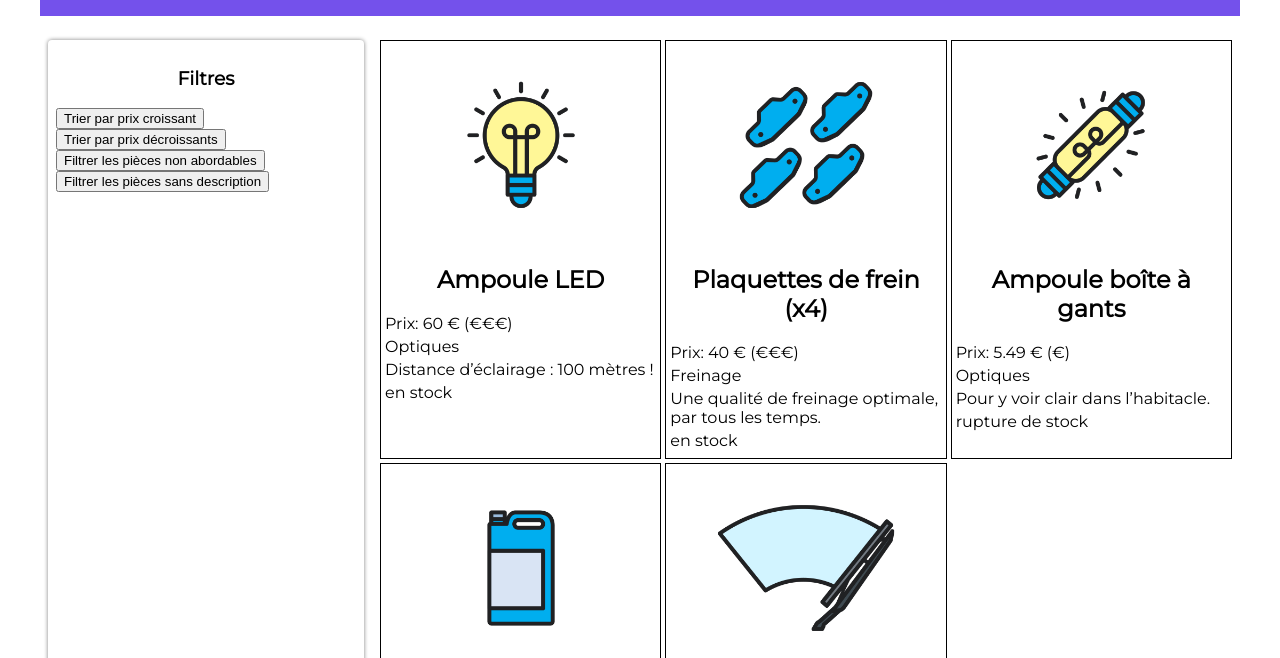
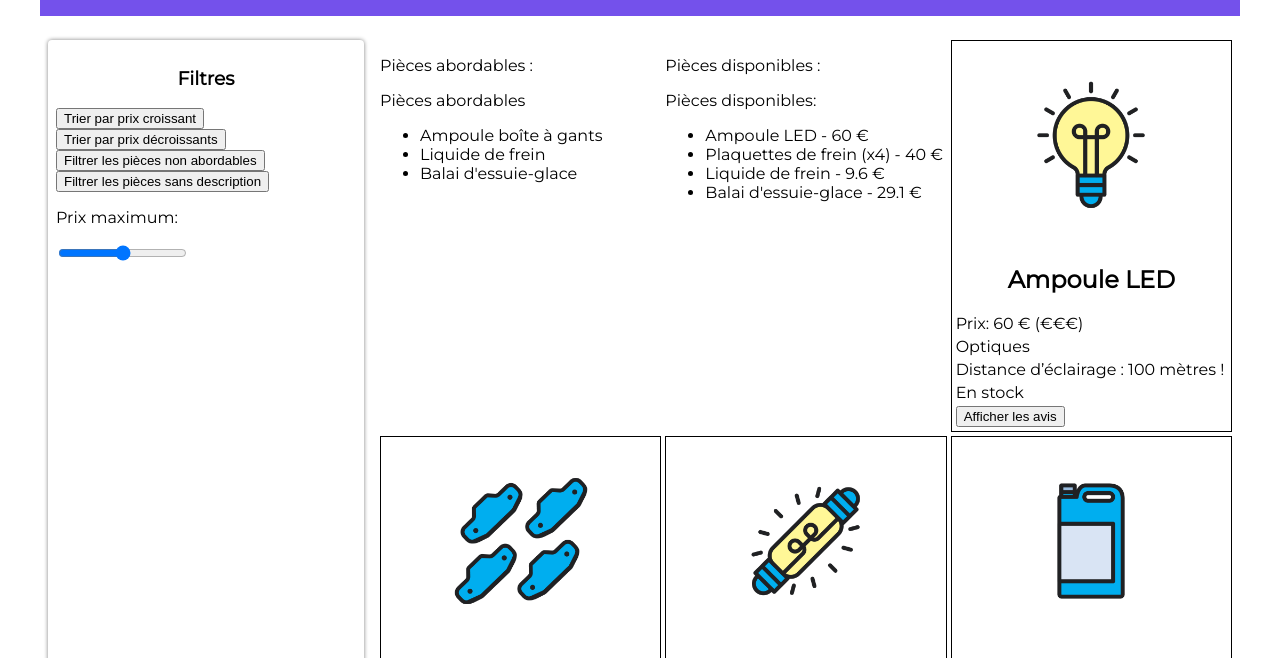
Before and after one commit to nour86/les_bonnes_pieces, a website with bundled scripts: page index.html in a window 1280 px wide. Shown: the part 98-756 px from the top of the page. Built offline with nearby package versions, Linux system fonts and the light colour scheme.

Commit message:
exercice 3

```diff
--- a/avis.js
+++ b/avis.js
@@ -0,0 +1,9 @@
+export function ajoutListenersAvis() {
+    const piecesElements = document.querySelectorAll(".fiches article button");
+
+    for (let i = 0; i < piecesElements.length; i++) {
+      piecesElements[i].addEventListener("click", async function (event) {
+           /* ... */
+      });
+    }
+}
--- a/index.html
+++ b/index.html
@@ -22,10 +22,18 @@
 				<button class="btn-filtrer">Filtrer les pièces non abordables</button>
 				<br>
 				<button class="btn-nodesc">Filtrer les pièces sans description</button>
+				<p>Prix maximum:</p>
+				<input type="range" name="prix-max" id="prix-max" min="0" max="60" step="5">
 			</section>
 
 			<!-- Fiches produits -->
 			<section class="fiches">
+				<div class="abordables">
+					<p>Pièces abordables :</p>
+				</div>
+				<div class="disponibles">
+					<p>Pièces disponibles :</p>
+				</div>
 			</section>
 		</main>
 	</body>
--- a/pieces.js
+++ b/pieces.js
@@ -1,77 +1,147 @@
-const reponse= await fetch("pieces-autos.json");
-const pieces= await reponse.json();
-// Récupération de l'élément du DOM qui accueillera les fiches
-const sectionFiches = document.querySelector(".fiches");
+import { ajoutListenersAvis } from "./avis.js";
 
+// Récupération des pièces depuis le fichier JSON
+const reponse = await fetch('pieces-autos.json');
+const pieces = await reponse.json();
 
-
+function genererPieces(pieces){
     for (let i = 0; i < pieces.length; i++) {
 
         const article = pieces[i];
-
+        // Récupération de l'élément du DOM qui accueillera les fiches
+        const sectionFiches = document.querySelector(".fiches");
         // Création d’une balise dédiée à une pièce automobile
         const pieceElement = document.createElement("article");
-
+        // Création des balises
         const imageElement = document.createElement("img");
         imageElement.src = article.image;
-    pieceElement.appendChild(imageElement);
-
         const nomElement = document.createElement("h2");
         nomElement.innerText = article.nom;
-    pieceElement.appendChild(nomElement);
-
         const prixElement = document.createElement("p");
-    prixElement.innerText = `Prix: ${article.prix} € (${article.prix <=35 ? "€" : "€€€"})`;
-    pieceElement.appendChild(prixElement);
-
+        prixElement.innerText = `Prix: ${article.prix} € (${article.prix < 35 ? "€" : "€€€"})`;
         const categorieElement = document.createElement("p");
         categorieElement.innerText = article.categorie ?? "(aucune catégorie)";
+        const descriptionElement = document.createElement("p");
+        descriptionElement.innerText = article.description ?? "Pas de description pour le moment.";
+        const stockElement = document.createElement("p");
+        stockElement.innerText = article.disponibilite ? "En stock" : "Rupture de stock";
+        const avisBouton = document.createElement("button");
+        avisBouton.dataset.id = article.id;
+        avisBouton.textContent = "Afficher les avis";
+
+        // On rattache la balise article a la section Fiches
+        sectionFiches.appendChild(pieceElement);
+        // On rattache l’image à pieceElement (la balise article)
+        pieceElement.appendChild(imageElement);
+        pieceElement.appendChild(nomElement);
+        pieceElement.appendChild(prixElement);
         pieceElement.appendChild(categorieElement);
-
-    const descriptionElement = document.createElement("p");
-    descriptionElement.innerText = article.description ?? "(Pas de description pour le moment)";
+        //Ajout des éléments au DOM pour l'exercice
         pieceElement.appendChild(descriptionElement);
-
-    const disponibiliteElement = document.createElement("p");
-    disponibiliteElement.innerText = article.disponibilite ? "en stock" : "rupture de stock";
-    pieceElement.appendChild(disponibiliteElement);
-
-    sectionFiches.appendChild(pieceElement);
+        pieceElement.appendChild(stockElement);
+        pieceElement.appendChild(avisBouton);
 
      }
+}
 
+genererPieces(pieces);
+
+ //gestion des bouttons
 const boutonTrier = document.querySelector(".btn-trier");
+
 boutonTrier.addEventListener("click", function () {
     const piecesOrdonnees = Array.from(pieces);
     piecesOrdonnees.sort(function (a, b) {
         return a.prix - b.prix;
      });
-     console.log(piecesOrdonnees);
+     document.querySelector(".fiches").innerHTML = "";
+    genererPieces(piecesOrdonnees);
 });
 
+const boutonFiltrer = document.querySelector(".btn-filtrer");
+
+boutonFiltrer.addEventListener("click", function () {
+    const piecesFiltrees = pieces.filter(function (piece) {
+        return piece.prix <= 35;
+    });
+    document.querySelector(".fiches").innerHTML = "";
+    genererPieces(piecesFiltrees);
+});
+
+//Correction Exercice
 const boutonDecroissant = document.querySelector(".btn-decroissant");
+
 boutonDecroissant.addEventListener("click", function () {
     const piecesOrdonnees = Array.from(pieces);
     piecesOrdonnees.sort(function (a, b) {
         return b.prix - a.prix;
      });
-      console.log(piecesOrdonnees);
+     document.querySelector(".fiches").innerHTML = "";
+    genererPieces(piecesOrdonnees);
 });
 
+const boutonNoDescription = document.querySelector(".btn-nodesc");
 
- const boutonFiltrer=document.querySelector(".btn-filtrer");
- boutonFiltrer.addEventListener("click", function(){
-    const piecesFiltrees=pieces.filter(function(piece) {
-        return piece.prix <=35;
+boutonNoDescription.addEventListener("click", function () {
+    const piecesFiltrees = pieces.filter(function (piece) {
+        return piece.description
     });
-    console.log(piecesFiltrees);
+    document.querySelector(".fiches").innerHTML = "";
+    genererPieces(piecesFiltrees);
 });
 
+const noms = pieces.map(piece => piece.nom);
+for(let i = pieces.length -1 ; i >= 0; i--){
+    if(pieces[i].prix > 35){
+        noms.splice(i,1);
+    }
+}
+console.log(noms)
+//Création de l'en-tête
 
-const boutonNoDesc=document.querySelector(".btn-nodesc");
-boutonNoDesc.addEventListener("click", function(){
-   const piecesFiltrees=pieces.filter(function(piece) {
-       return piece.description;
+const pElement = document.createElement('p')
+pElement.innerText = "Pièces abordables";
+//Création de la liste
+const abordablesElements = document.createElement('ul');
+//Ajout de chaque nom à la liste
+for(let i=0; i < noms.length ; i++){
+    const nomElement = document.createElement('li');
+    nomElement.innerText = noms[i];
+    abordablesElements.appendChild(nomElement);
+}
+// Ajout de l'en-tête puis de la liste au bloc résultats filtres
+document.querySelector('.abordables')
+    .appendChild(pElement)
+    .appendChild(abordablesElements);
+
+//Code Exercice
+const nomsDisponibles = pieces.map(piece => piece.nom)
+const prixDisponibles = pieces.map(piece => piece.prix)
+
+for(let i = pieces.length -1 ; i >= 0; i--){
+    if(pieces[i].disponibilite === false){
+        nomsDisponibles.splice(i,1);
+        prixDisponibles.splice(i,1);
+    }
+}
+
+const disponiblesElement = document.createElement('ul');
+
+for(let i=0 ; i < nomsDisponibles.length ; i++){
+    const nomElement = document.createElement('li');
+    nomElement.innerText = `${nomsDisponibles[i]} - ${prixDisponibles[i]} €`
+    disponiblesElement.appendChild(nomElement);
+}
+
+const pElementDisponible = document.createElement('p')
+pElementDisponible.innerText = "Pièces disponibles:";
+document.querySelector('.disponibles').appendChild(pElementDisponible).appendChild(disponiblesElement)
+
+const inputPrixMax = document.querySelector('#prix-max')
+inputPrixMax.addEventListener('input', function(){
+    const piecesFiltrees = pieces.filter(function(piece){
+        return piece.prix <= inputPrixMax.value;
     });
-   console.log(piecesFiltrees);
-});
+    document.querySelector(".fiches").innerHTML = "";
+    genererPieces(piecesFiltrees);
+})
```
Lines whose indentation alone changed are shown as unchanged.
